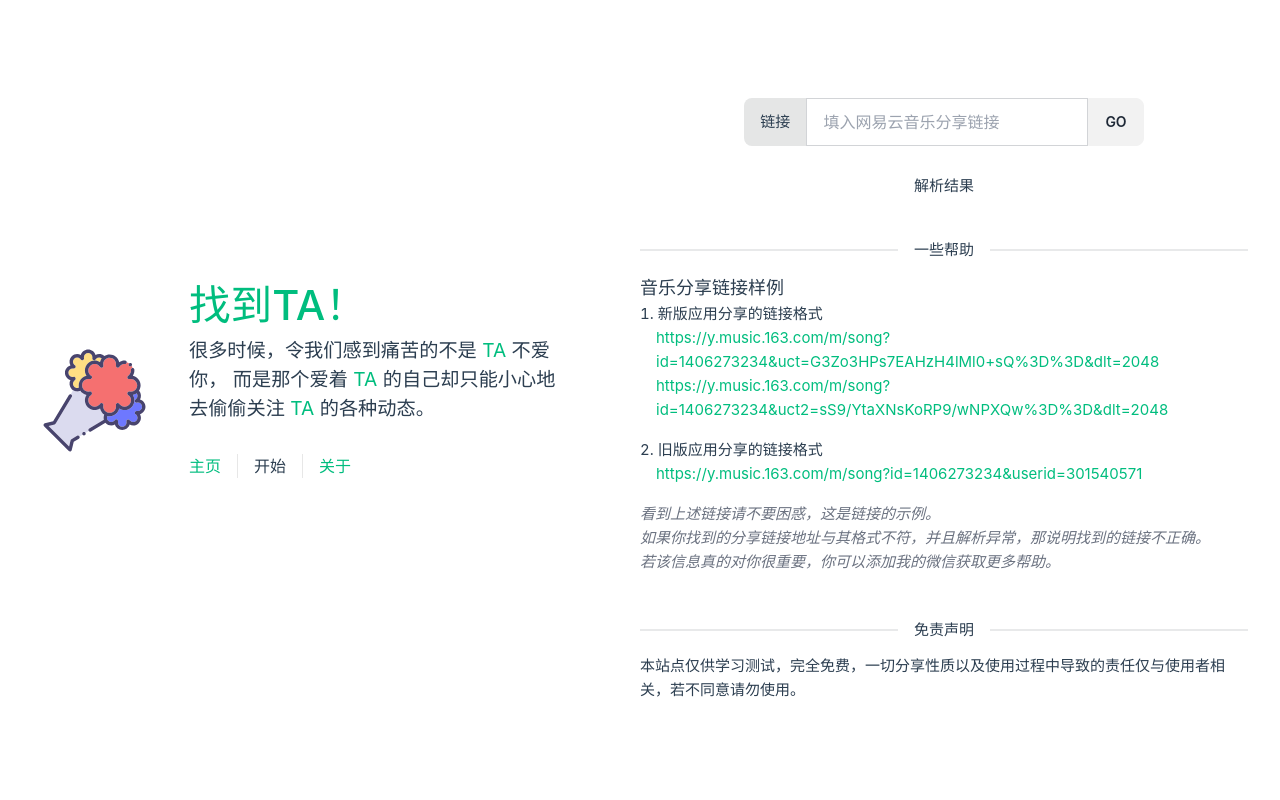
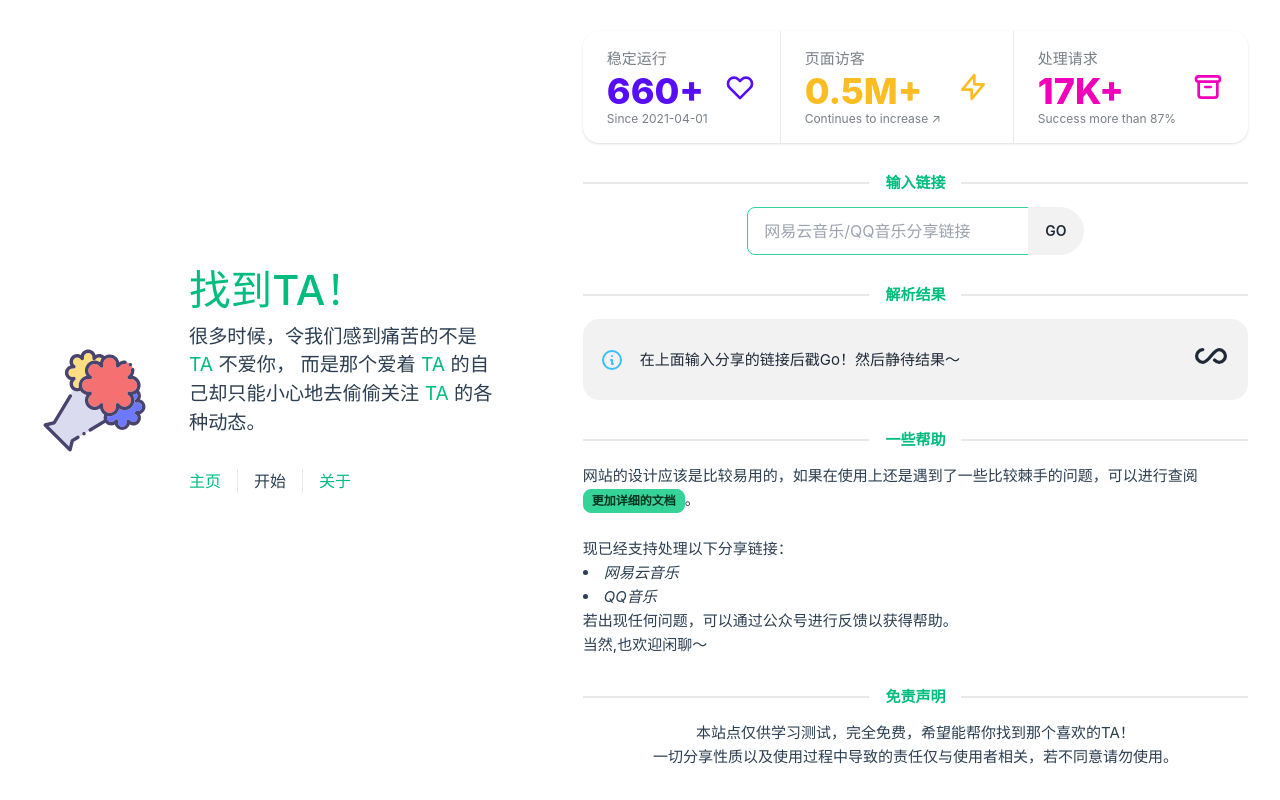
Before and after one commit to AllinProgram/find-somebody-frontend, a Vue app: page /start in a window 1280 px wide. Built offline with nearby package versions, Linux system fonts and the light colour scheme.

Commit message:
optimal design

```diff
--- a/src/views/ExecuteView.vue
+++ b/src/views/ExecuteView.vue
@@ -1,65 +1,116 @@
 <template>
     <div class="flex flex-col justify-center items-center">
-        <form @submit.prevent="parseUrl">
+
+        <div class="stats shadow">
+            <div class="stat">
+                <div class="stat-figure text-primary">
+                    <svg xmlns="http://www.w3.org/2000/svg" fill="none" viewBox="0 0 24 24"
+                        class="inline-block w-8 h-8 stroke-current">
+                        <path stroke-linecap="round" stroke-linejoin="round" stroke-width="2"
+                            d="M4.318 6.318a4.5 4.5 0 000 6.364L12 20.364l7.682-7.682a4.5 4.5 0 00-6.364-6.364L12 7.636l-1.318-1.318a4.5 4.5 0 00-6.364 0z">
+                        </path>
+                    </svg>
+                </div>
+                <div class="stat-title">稳定运行</div>
+                <div class="stat-value text-primary">{{ daysPassed }}+</div>
+                <div class="stat-desc">Since 2021-04-01</div>
+            </div>
+            <div class="stat">
+                <div class="stat-figure text-warning">
+                    <svg xmlns="http://www.w3.org/2000/svg" fill="none" viewBox="0 0 24 24"
+                        class="inline-block w-8 h-8 stroke-current">
+                        <path stroke-linecap="round" stroke-linejoin="round" stroke-width="2"
+                            d="M13 10V3L4 14h7v7l9-11h-7z"></path>
+                    </svg>
+                </div>
+                <div class="stat-title">页面访客</div>
+                <div class="stat-value text-warning">0.5M+</div>
+                <div class="stat-desc">Continues to increase ↗︎</div>
+            </div>
+            <div class="stat">
+                <div class="stat-figure text-secondary">
+                    <svg xmlns="http://www.w3.org/2000/svg" fill="none" viewBox="0 0 24 24"
+                        class="inline-block w-8 h-8 stroke-current">
+                        <path stroke-linecap="round" stroke-linejoin="round" stroke-width="2"
+                            d="M5 8h14M5 8a2 2 0 110-4h14a2 2 0 110 4M5 8v10a2 2 0 002 2h10a2 2 0 002-2V8m-9 4h4"></path>
+                    </svg>
+                </div>
+                <div class="stat-title">处理请求</div>
+                <div class="stat-value text-secondary">17K+</div>
+                <div class="stat-desc">Success more than 87%</div>
+            </div>
+        </div>
+
+        <div class="divider mt-8 font-bold" style="color: hsla(160, 100%, 37%, 1);">输入链接</div>
+        <form @submit.prevent="submitForm">
             <div class="form-control">
-                <div class="input-group">
-                    <span>链接</span>
-                    <input type="url" placeholder="填入网易云音乐分享链接" class="input input-bordered" v-model="url" required />
-                    <button class="btn" type="submit">Go</button>
+                <div class="join">
+                    <input type="url" placeholder="网易云音乐/QQ音乐分享链接"
+                        class="input input-bordered join-item input-success w-full" v-model="url" required />
+                    <button class="btn join-item rounded-r-full" type="submit">Go</button>
                 </div>
             </div>
         </form>
 
-        <div>
-            <div class="divider mt-8">解析结果</div>
-
-            <div class="radial-progress" v-if="isLoading" :style="{ '--value': loadingPercentage }">
-                {{ loadingPercentage }}
-            </div>
-            <div v-if="!isLoading">
-                <div v-if="code"><a :href="'https://nclgclub.com/outgoing?url=' + encodeURIComponent(data)"
-                        target="_blank">解析成功，点我跳转。</a></div>
-                <div v-else>{{ data }}</div>
+        <div class="divider mt-8 font-bold" style="color: hsla(160, 100%, 37%, 1);">解析结果</div>
+        <div class="alert" v-if="response.code == undefined && response.code == null">
+            <svg xmlns="http://www.w3.org/2000/svg" fill="none" viewBox="0 0 24 24" class="stroke-info shrink-0 w-6 h-6">
+                <path stroke-linecap="round" stroke-linejoin="round" stroke-width="2"
+                    d="M13 16h-1v-4h-1m1-4h.01M21 12a9 9 0 11-18 0 9 9 0 0118 0z"></path>
+            </svg>
+            <span>在上面输入分享的链接后戳Go！然后静待结果～</span>
+            <div>
+                <span class="loading loading-infinity loading-lg"></span>
             </div>
         </div>
 
-
-
-        <div class="divider mt-8">一些帮助</div>
-
-        <div style="max-width: 100%;">
-            <p class="text-lg font-medium">音乐分享链接样例</p>
-            <ul class="list-inside list-decimal">
-                <li class="mb-4">
-                    新版应用分享的链接格式
-                    <div class="ml-4">
-                        <p class="overflow-auto"><a
-                                href="https://y.music.163.com/m/song?id=1406273234&amp;uct=G3Zo3HPs7EAHzH4lMl0+sQ%3D%3D&amp;dlt=2048"
-                                target="_blank">https://y.music.163.com/m/song?id=1406273234&amp;uct=G3Zo3HPs7EAHzH4lMl0+sQ%3D%3D&amp;dlt=2048</a>
-                        </p>
-                        <p class="overflow-auto"><a
-                                href="https://y.music.163.com/m/song?id=1406273234&amp;uct2=sS9/YtaXNsKoRP9/wNPXQw%3D%3D&amp;dlt=2048"
-                                target="_blank">https://y.music.163.com/m/song?id=1406273234&amp;uct2=sS9/YtaXNsKoRP9/wNPXQw%3D%3D&amp;dlt=2048</a>
-                        </p>
-                    </div>
-                </li>
-                <li class="mb-4">
-                    旧版应用分享的链接格式
-                    <div class="ml-4">
-                        <p class="overflow-auto"><a href="https://y.music.163.com/m/song?id=1406273234&amp;userid=301540571"
-                                target="_blank">https://y.music.163.com/m/song?id=1406273234&amp;userid=301540571</a></p>
-                    </div>
-                </li>
-            </ul>
-            <p class="italic text-gray-500 mb-4">
-                看到上述链接请不要困惑，这是链接的示例。<br>
-                如果你找到的分享链接地址与其格式不符，并且解析异常，那说明找到的链接不正确。<br>
-                若该信息真的对你很重要，你可以添加我的微信获取更多帮助。
-            </p>
+        <div class="alert alert-success" v-else-if="response.code === 1">
+            <svg xmlns="http://www.w3.org/2000/svg" class="stroke-current shrink-0 h-6 w-6" fill="none" viewBox="0 0 24 24">
+                <path stroke-linecap="round" stroke-linejoin="round" stroke-width="2"
+                    d="M9 12l2 2 4-4m6 2a9 9 0 11-18 0 9 9 0 0118 0z" />
+            </svg>
+            <span>处理成功！</span>
+            <a target="_blank" :href="'https://nclgclub.com/outgoing?url=' + response.data" class="btn">
+                点我跳转
+            </a>
+        </div>
+        <div v-else-if="response.code === 0">
+            <div class="alert alert-error">
+                <svg xmlns="http://www.w3.org/2000/svg" class="stroke-current shrink-0 h-6 w-6" fill="none"
+                    viewBox="0 0 24 24">
+                    <path stroke-linecap="round" stroke-linejoin="round" stroke-width="2"
+                        d="M10 14l2-2m0 0l2-2m-2 2l-2-2m2 2l2 2m7-2a9 9 0 11-18 0 9 9 0 0118 0z" />
+                </svg>
+                <span>{{ response.message }}</span>
+            </div>
         </div>
 
-        <div class="divider mt-8">免责声明</div>
-        <p>本站点仅供学习测试，完全免费，一切分享性质以及使用过程中导致的责任仅与使用者相关，若不同意请勿使用。</p>
+        <div class="divider mt-8 font-bold" style="color: hsla(160, 100%, 37%, 1);">一些帮助</div>
+        <div>
+            网站的设计应该是比较易用的，如果在使用上还是遇到了一些比较棘手的问题，可以进行查阅
+            <label for="my-modal" class="btn btn-xs btn-success">更加详细的文档</label>。<br><br>
+            <input type="checkbox" id="my-modal" class="modal-toggle" />
+            <div class="modal">
+                <div class="modal-box">
+                    <img src="../assets/qr_code.png">
+                    <div class="modal-action">
+                        <label for="my-modal" class="btn btn-sm">
+                            好
+                        </label>
+                    </div>
+                </div>
+            </div>
+
+            现已经支持处理以下分享链接：
+            <li class="italic">网易云音乐</li>
+            <li class="italic">QQ音乐</li>
+
+            若出现任何问题，可以通过公众号进行反馈以获得帮助。<br>当然,也欢迎闲聊～
+        </div>
+
+        <div class="divider mt-8 font-bold" style="color: hsla(160, 100%, 37%, 1);">免责声明</div>
+        <p>本站点仅供学习测试，完全免费，希望能帮你找到那个喜欢的TA！</p>
+        <p> 一切分享性质以及使用过程中导致的责任仅与使用者相关，若不同意请勿使用。</p>
 
     </div>
 </template>
@@ -68,41 +119,55 @@
 export default {
     data() {
         return {
-            url: null, // 填入的分享url
-            code: false, // 接口处理结果
-            data: '', // 接口返回数据
-            isLoading: false, // 接口调用是否完成
-            loadingPercentage: 0 // 进度条百分比
-        }
+            url: '',
+            loading: false,
+            response: {},
+        };
     },
     methods: {
-        async parseUrl() {
-            this.isLoading = true;
+        async submitForm() {
+            this.loading = true;
+            try {
+                const response = await fetch('http://127.0.0.1:8080/api/parse', {
+                    method: 'POST',
+                    headers: {
+                        'Content-Type': 'application/json',
+                    },
+                    body: JSON.stringify({ url: this.url }),
+                });
+                this.response = await response.json();
+            } catch (error) {
+                console.error(error);
+                this.response = { code: 0, message: '请联系公众号进行处理！' };
+            } finally {
+                this.loading = false;
+            }
+        },
+        getTimePassed() {
+            const startDate = new Date('2022-01-01'); // 设置开始日期
+            const currentDate = new Date(); // 获取当前日期
 
-            // 模拟请求过程，每隔一段时间更新进度条
-            const updateLoadingPercentage = setInterval(() => {
-                if (this.loadingPercentage < 100) {
-                    this.loadingPercentage += 10;
-                }
-            }, 66);
+            // 计算日期差值（以毫秒为单位）
+            const timeDiff = currentDate.getTime() - startDate.getTime();
 
-            // 使用fetch发送请求
-            const response = await fetch('api/parse', {
-                method: 'POST',
-                headers: { 'Content-Type': 'application/json' },
-                body: JSON.stringify(this.url)
-            })
-            // 等待响应体解析完成
-            const result = await response.json()
-            console.log(result)
-            // 处理请求成功后的数据
-            this.code = result.code
-            this.data = result.data
+            // 将毫秒转换为天数
+            const daysPassed = Math.floor(timeDiff / (1000 * 60 * 60 * 24));
 
-            // 清除定时器和设置 isLoading 为false
-            clearInterval(updateLoadingPercentage);
-            this.isLoading = false;
+            return daysPassed;
+        },
+    }, computed: {
+        daysPassed() {
+            const startDate = new Date('2022-01-01'); // 设置开始日期
+            const currentDate = new Date(); // 获取当前日期
+
+            // 计算日期差值（以毫秒为单位）
+            const timeDiff = currentDate.getTime() - startDate.getTime();
+
+            // 将毫秒转换为天数
+            const daysPassed = Math.floor(timeDiff / (1000 * 60 * 60 * 24));
+
+            return daysPassed;
         }
     }
-}
+};
 </script>
```
Also changed, not shown: gpt3.5.txt (deleted), 1 other file (tests, documents, lock files or other folders).
